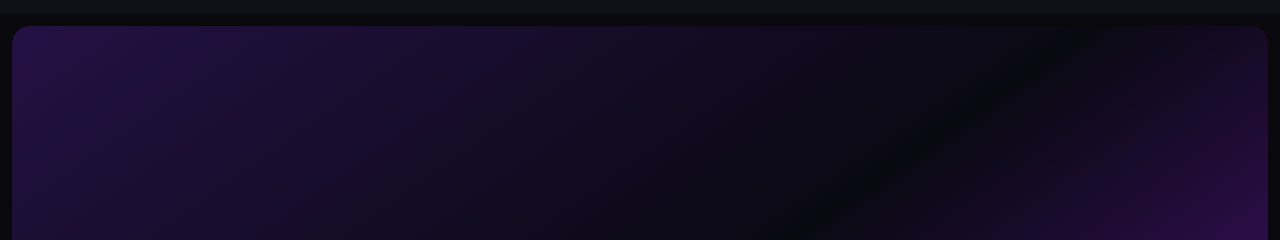
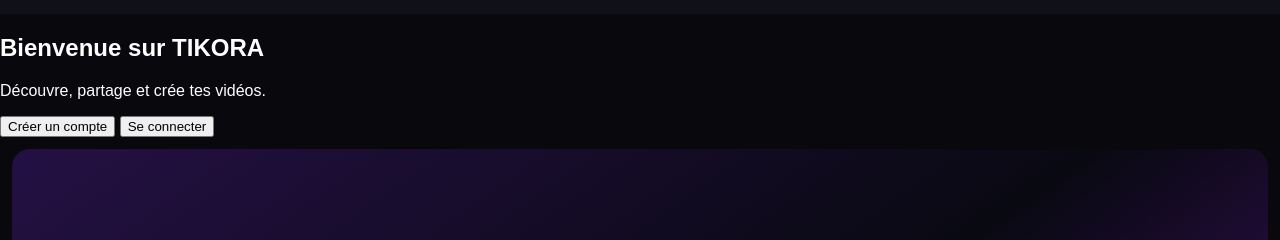
Before and after one commit to babadp1993-design/tikora-app, a plain HTML site: page index.html in a window 1280 px wide. Shown: the part 51-291 px from the top of the page. Drawn offline with Linux system fonts and the light colour scheme.

Commit message:
Update index.html

```diff
--- a/index.html
+++ b/index.html
@@ -67,7 +67,20 @@ input{display:none}
  <div class="logo">TIKORA</div>
  <span>Découvre le monde 🌍</span>
 </header>
+<section id="welcome-screen">
+  <div class="welcome-content">
+    <h1>Bienvenue sur TIKORA</h1>
+    <p>Découvre, partage et crée tes vidéos.</p>
 
+    <button onclick="showSignup()">
+      Créer un compte
+    </button>
+
+    <button onclick="showLogin()">
+      Se connecter
+    </button>
+  </div>
+</section>
 <main class="feed">
  <div class="video" id="videoBox">
   <div class="placeholder" id="placeholder">
```
